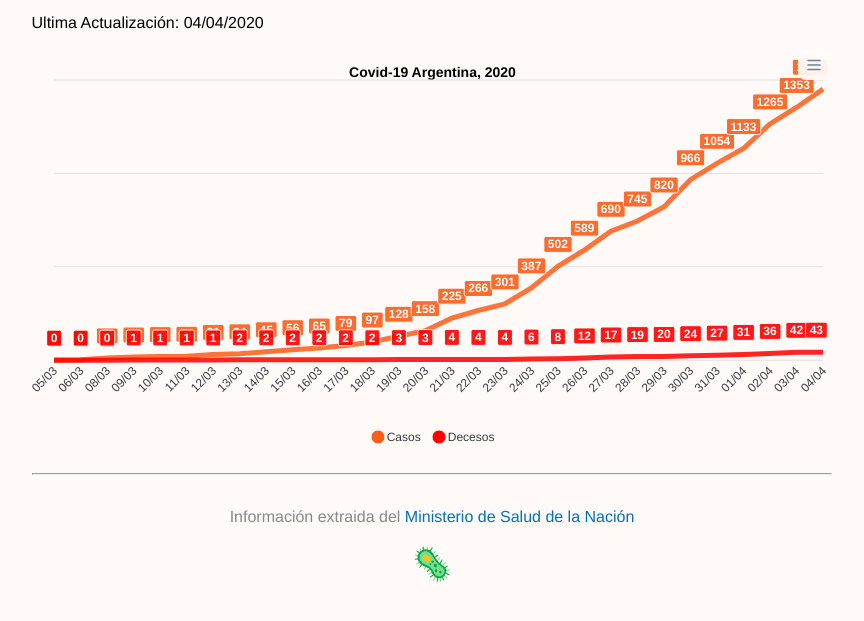
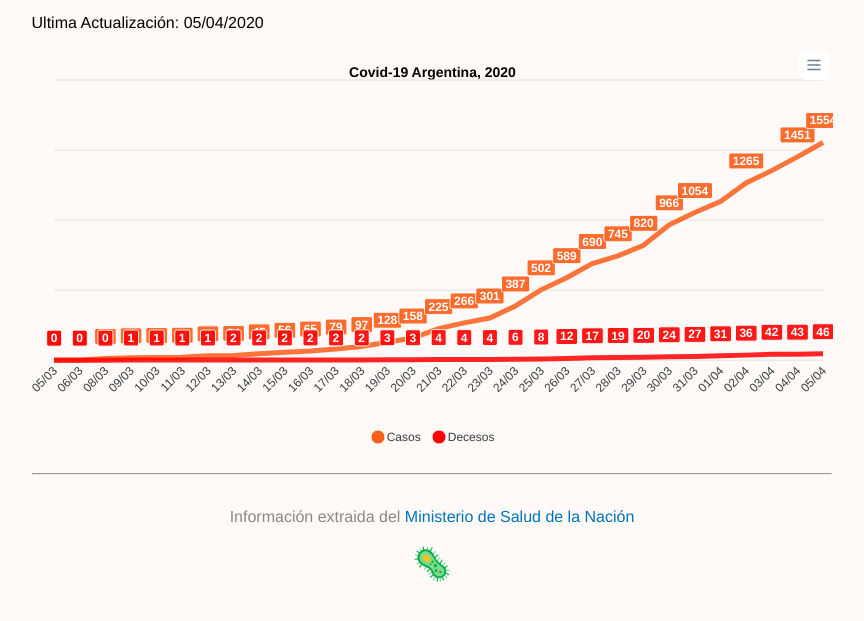
Before and after one commit to jagomez967/CovidArg, a plain HTML site: page index.html in a window 1280 px wide. Shown: the part 131-752 px from the top of the page, without its empty margins (208-1072 px from the left). Drawn offline with nearby package versions, Linux system fonts and the light colour scheme.

Commit message:
05/04/2020

```diff
--- a/index.html
+++ b/index.html
@@ -44,7 +44,7 @@
             <article>
                 <header>
                     <h1>Covid-19 ARG</h1>
-                    <p>Ultima Actualización: <time datetime="20200404">04/04/2020</time></p>
+                    <p>Ultima Actualización: <time datetime="20200405">05/04/2020</time></p>
                 </header>
                 <body>
                     <div id='chart'></div>
@@ -105,7 +105,8 @@
         {x: "01/04", y: 1133},
         {x: "02/04", y: 1265},
         {x: "03/04", y: 1353},
-        {x: "04/04", y: 1451}
+        {x: "04/04", y: 1451},
+        {x: "05/04", y: 1554}
         ],
 
         },{name: 'Decesos',
@@ -139,7 +140,8 @@
         {x: "01/04", y: 31},
         {x: "02/04", y: 36},
         {x: "03/04", y: 42},
-        {x: "04/04", y: 43}
+        {x: "04/04", y: 43},
+        {x: "05/04", y: 46}
         ]
         }],
           chart: {
```
